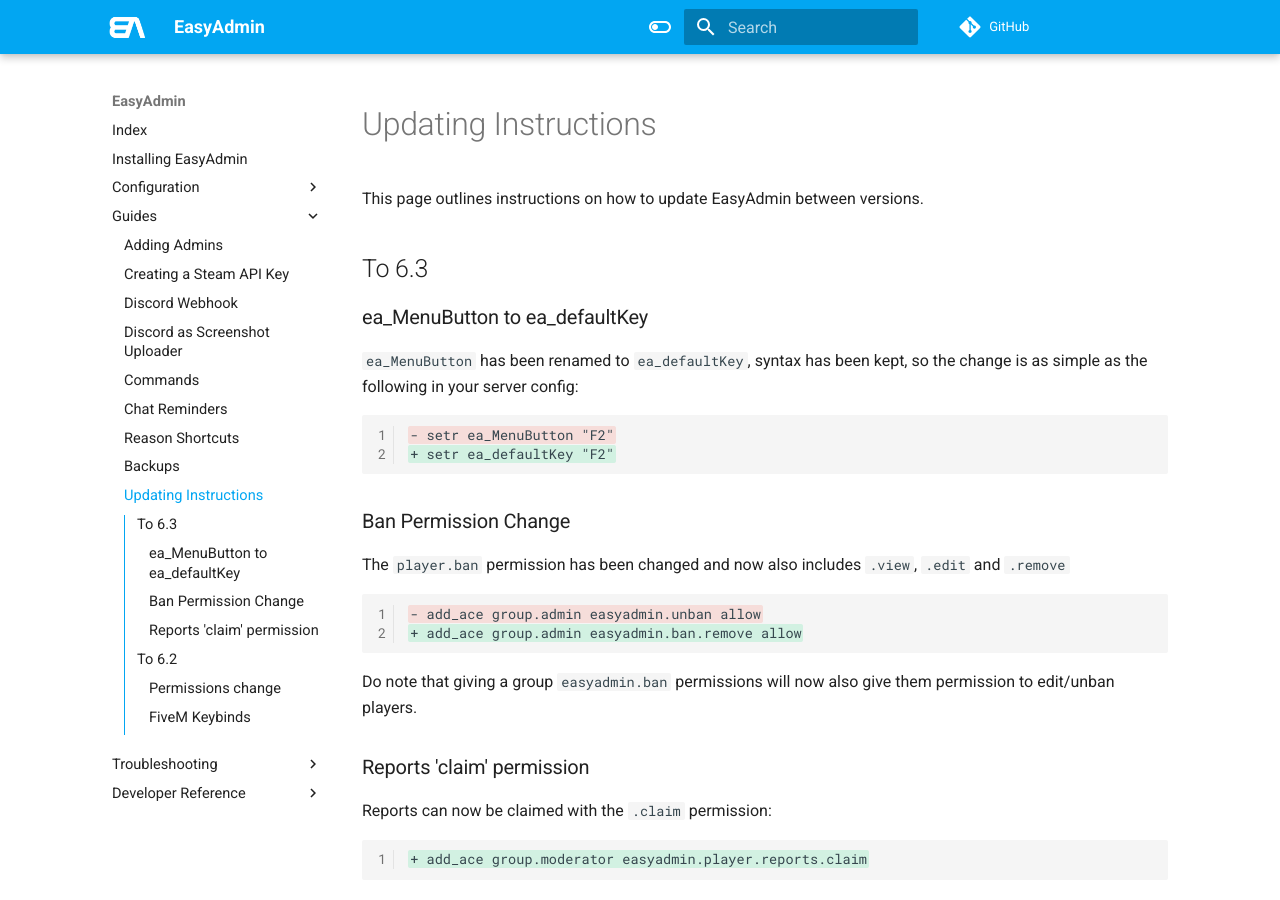
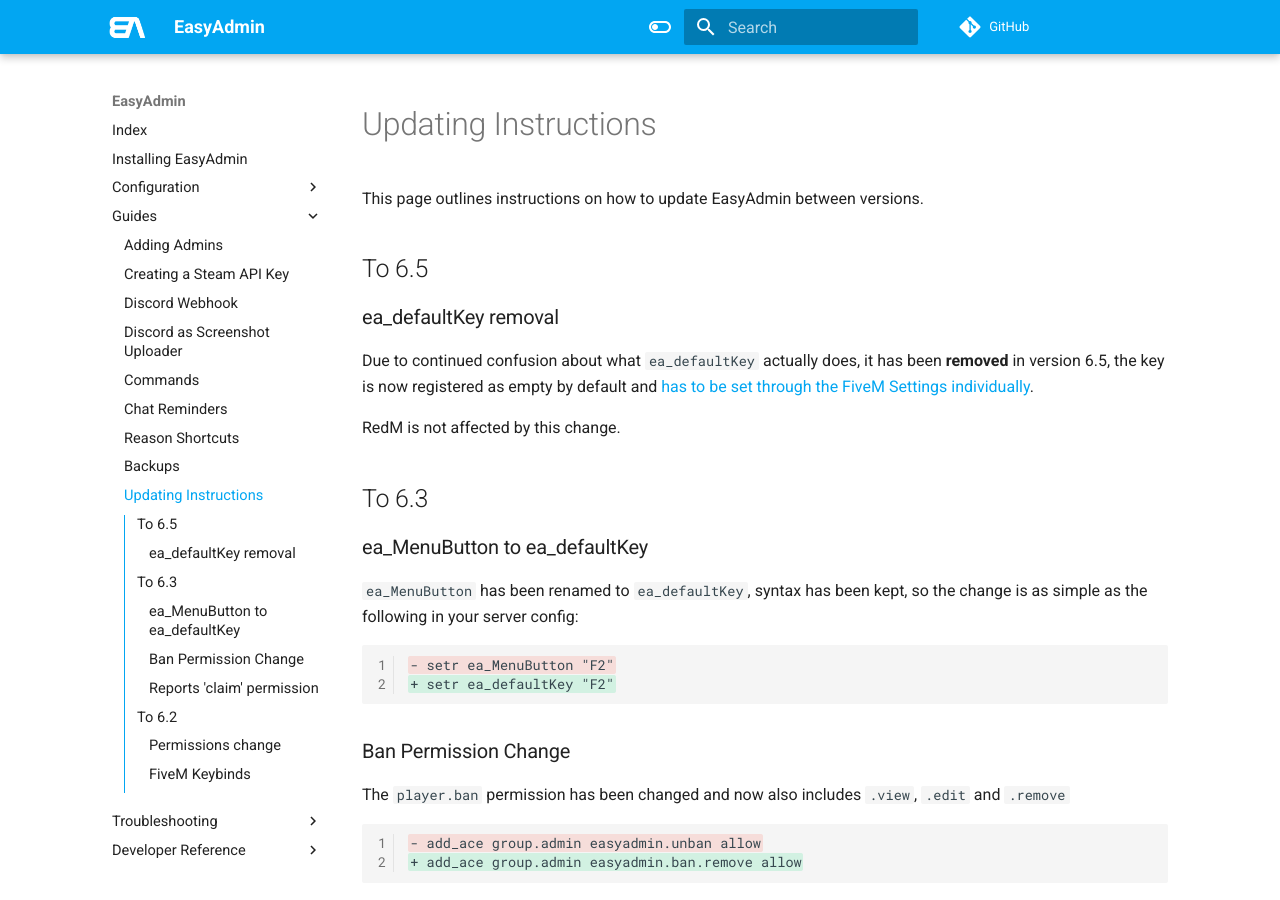
Before and after one commit to Blumlaut/EasyAdmin-docs, an MkDocs documentation site: the page built from docs/updating.md, in a window 1280 px wide and 900 px high. Built offline with MkDocs 1.6.1 and Material for MkDocs 9.7.7, drawn with Linux system fonts in a browser that asks for light colours; comment, search, counter and statistics services are not loaded.

Commit message:
changes for 6.5

```diff
--- a/docs/updating.md
+++ b/docs/updating.md
@@ -1,6 +1,14 @@
 # Updating Instructions
 
 This page outlines instructions on how to update EasyAdmin between versions.
+
+## To 6.5
+
+### ea_defaultKey removal
+
+Due to continued confusion about what `ea_defaultKey` actually does, it has been **removed** in version 6.5, the key is now registered as empty by default and [has to be set through the FiveM Settings individually](keybind.md).
+
+RedM is not affected by this change.
 
 
 ## To 6.3
```
Also changed, not shown: docs/config.md (+1 -1 lines), docs/keybind.md (added, +5 -0 lines), 1 other file.
